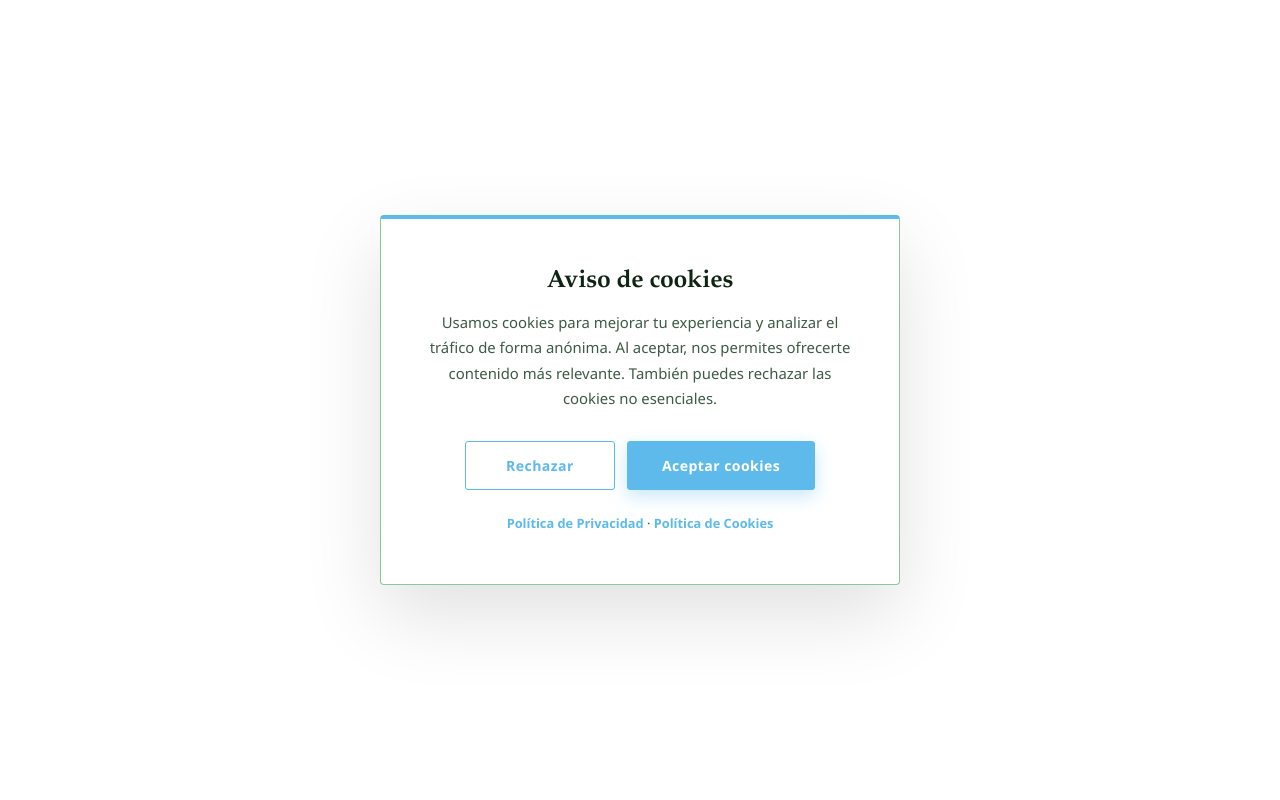
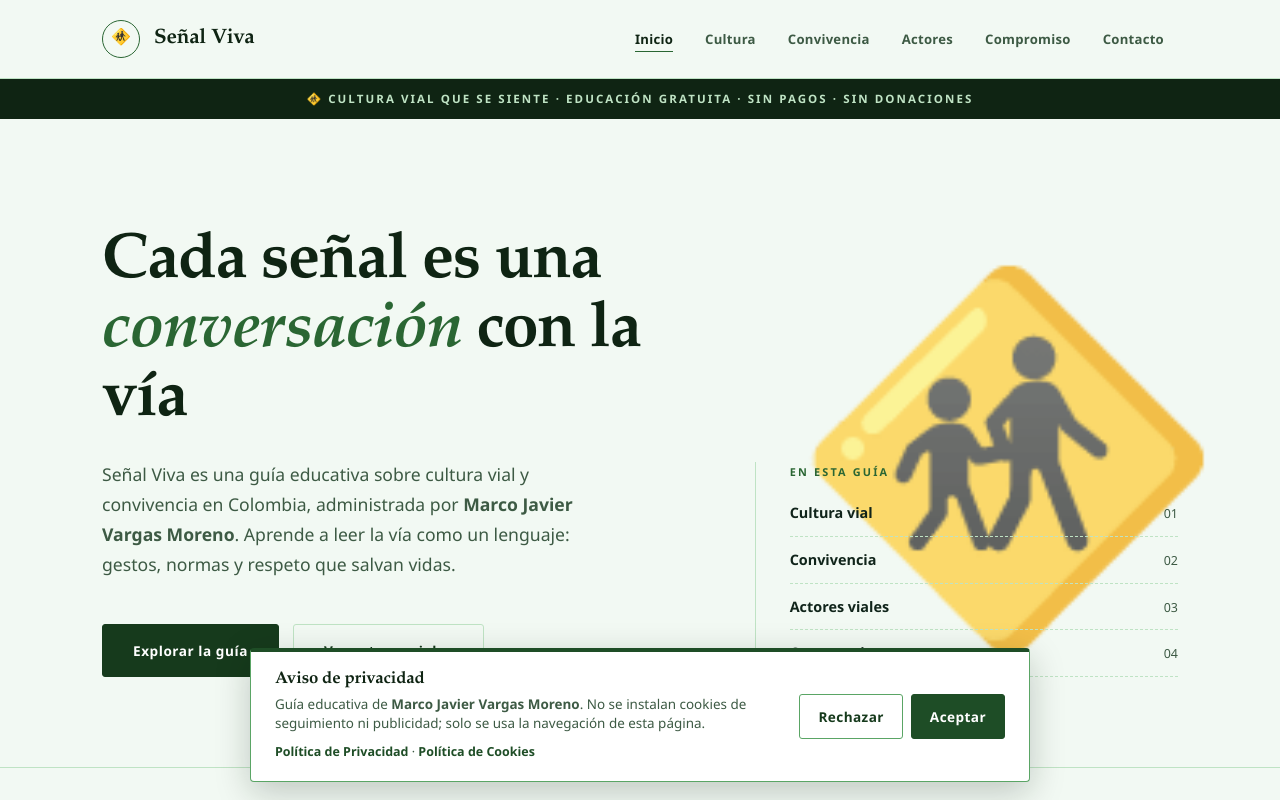
Before and after one commit to proyecto9292m/se-alviva, a plain HTML site: page index.html in a window 1280 px wide. Shown: the top 800 px of the page. Drawn offline with Linux system fonts and the light colour scheme.

Commit message:
Update index.html

```diff
--- a/index.html
+++ b/index.html
@@ -4,7 +4,8 @@
 <meta charset="UTF-8">
 <meta name="viewport" content="width=device-width, initial-scale=1.0">
 <title>Señal Viva | Cultura vial que se siente</title>
-<meta name="description" content="Señal Viva es una guía educativa sobre cultura vial y convivencia en la vía. Contenido libre y gratuito.">
+<meta name="description" content="Señal Viva es una guía educativa sobre cultura vial y convivencia en la vía en Colombia, creada y administrada por Marco Javier Vargas Moreno. Contenido libre y gratuito.">
+<meta name="author" content="Marco Javier Vargas Moreno">
 <meta name="robots" content="index, follow">
 <meta name="theme-color" content="#0f1f12">
 <link rel="icon" href="img/favicon.ico" type="image/x-icon">
@@ -20,7 +21,6 @@
   --trans:0.35s cubic-bezier(0.25,0.46,0.45,0.94);
   --fuente:'Palatino Linotype','Book Antiqua',Georgia,serif;
   --fuente-sans:'Segoe UI',-apple-system,BlinkMacSystemFont,Roboto,sans-serif;
-  --azul-boton:#5dbaeb;
 }
 html, body{ scroll-behavior:smooth; }
 body{ font-family:var(--fuente-sans); color:var(--texto); background:var(--verde-50);
@@ -29,89 +29,57 @@ body{ font-family:var(--fuente-sans); color:var(--texto); background:var(--verde
 a{ color:var(--verde-700); text-decoration:none; transition:color var(--trans); }
 a:hover{ color:var(--verde-500); }
 
-/* ===== COOKIES ===== */
-
-/* Fondo TOTALMENTE blanco, opaco, sin blur */
-.cookie-overlay{
-  position:fixed; inset:0;
-  background:#ffffff;          /* blanco puro */
-  z-index:99998;
+/* ===== AVISO DE COOKIES NO BLOQUEANTE ===== */
+#aceptar, #rechazar{ position:absolute; top:-9999px; }
+.cookie-banner{
+  position:fixed; bottom:18px; left:18px; right:18px;
+  display:flex; justify-content:center;
+  z-index:9999; pointer-events:none;
 }
-
-.cookie-banner{
-  position:fixed; inset:0;
-  display:flex; align-items:center; justify-content:center;
-  padding:24px; z-index:99999;
-  background:#ffffff;          /* también blanco puro por si acaso */
+.cookie-modal{
+  pointer-events:auto;
+  background:var(--blanco);
+  max-width:780px; width:100%;
+  padding:18px 24px;
+  border-radius:4px;
+  box-shadow:0 10px 35px rgba(10,26,13,0.22);
+  border:1px solid var(--verde-400);
+  border-top:4px solid var(--verde-700);
+  display:flex; align-items:center; justify-content:space-between;
+  gap:18px; flex-wrap:wrap;
 }
-
-.cookie-modal{
-  background:var(--blanco); max-width:520px; width:100%;
-  padding:48px 40px; border-radius:4px;
-  box-shadow:0 30px 80px rgba(0,0,0,0.12);
-  text-align:center;
-  border:1px solid var(--verde-300); border-top:4px solid var(--azul-boton);
-  animation:entradaCookie 0.55s cubic-bezier(0.34,1.56,0.64,1);
+.cookie-texto{ flex:1; min-width:240px; text-align:left; }
+.cookie-modal h2{
+  font-family:var(--fuente); font-size:1.05rem; margin-bottom:4px;
+  color:var(--verde-900); font-weight:700; line-height:1.25;
 }
-@keyframes entradaCookie{ from{ transform:scale(0.9) translateY(24px); opacity:0; }
-  to{ transform:scale(1) translateY(0); opacity:1; } }
-
-.cookie-modal h2{ font-family:var(--fuente); font-size:1.55rem; margin-bottom:12px;
-  color:var(--verde-900); font-weight:700; line-height:1.25; }
-.cookie-modal p{ font-size:0.93rem; color:var(--texto-suave); margin-bottom:30px; line-height:1.7; }
-
-.cookie-acciones{ display:flex; gap:12px; justify-content:center; flex-wrap:wrap; }
+.cookie-modal p{
+  font-size:0.84rem; color:var(--texto-suave); margin:0; line-height:1.45;
+}
+.cookie-acciones{ display:flex; gap:8px; flex-wrap:wrap; }
 .cookie-acciones .boton-cookie{
-  display:inline-block; padding:14px 34px; border-radius:3px;
-  font-weight:700; font-size:0.88rem; text-decoration:none; transition:all var(--trans);
-  min-width:150px; text-align:center; font-family:var(--fuente-sans);
-  letter-spacing:0.03em; cursor:pointer;
+  display:inline-block; padding:9px 18px; border-radius:3px;
+  font-weight:700; font-size:0.85rem; text-decoration:none;
+  transition:all var(--trans); text-align:center;
+  font-family:var(--fuente-sans); letter-spacing:0.03em;
 }
-
-/* Botón ACEPTAR: fondo azul #5dbaeb */
-.boton-cookie.aceptar{
-  background:#5dbaeb; color:#ffffff;
-  border:1.5px solid #5dbaeb;
-  box-shadow:0 6px 18px rgba(93,186,235,0.35);
+.boton-cookie.aceptar{ background:var(--verde-700); color:var(--blanco); border:1.5px solid var(--verde-700); }
+.boton-cookie.aceptar:hover{ background:var(--verde-500); border-color:var(--verde-500); color:var(--blanco); }
+.boton-cookie.rechazar{
+  background:transparent; color:var(--verde-800);
+  border:1.5px solid var(--verde-400);
 }
-.boton-cookie.aceptar:hover{
-  background:#3aa9e3; border-color:#3aa9e3;
-  transform:translateY(-2px);
-}
-
-/* Botón RECHAZAR: transparente con borde y texto #5dbaeb */
-.boton-cookie.rechazar{
-  background:transparent; color:#5dbaeb;
-  border:1.5px solid #5dbaeb;
-}
-.boton-cookie.rechazar:hover{
-  background:#5dbaeb; color:#ffffff;
-  transform:translateY(-2px);
-}
-
-.cookie-enlaces{ margin-top:22px; font-size:0.8rem; color:var(--texto-suave); }
-.cookie-enlaces a{ color:#5dbaeb; font-weight:600; }
+.boton-cookie.rechazar:hover{ background:var(--verde-700); border-color:var(--verde-700); color:var(--blanco); }
+.cookie-enlaces{ margin-top:6px; font-size:0.78rem; color:var(--texto-suave); }
+.cookie-enlaces a{ color:var(--verde-700); font-weight:600; text-decoration:none; }
 .cookie-enlaces a:hover{ text-decoration:underline; }
 
-/* Estado inicial */
-body.cookies-pendientes .cookie-overlay{ display:block; }
-body.cookies-pendientes .cookie-banner{ display:flex; }
-body:not(.cookies-pendientes) .cookie-overlay,
-body:not(.cookies-pendientes) .cookie-banner{ display:none; }
-body.cookies-pendientes .contenido-principal{ display:none; }
-body:not(.cookies-pendientes) .contenido-principal{
-  display:block; animation:aparecer 0.5s ease; }
-@keyframes aparecer{ from{ opacity:0; transform:translateY(14px); }
-  to{ opacity:1; transform:translateY(0); } }
+#aceptar:target ~ .cookie-banner,
+#rechazar:target ~ .cookie-banner{ display:none; }
 
-/* Compatibilidad con script (body.bloqueado) */
-body.bloqueado .cookie-overlay{ display:block; }
-body.bloqueado .cookie-banner{
-  display:flex; align-items:center; justify-content:center;
-}
-body.bloqueado .contenido-principal{ display:none; }
+.contenido-principal{ display:block; }
 
-/* ===== RESTO DE LA WEB ===== */
+/* ===== CABECERA ===== */
 .cabecera{ position:sticky; top:0; z-index:1000; background:rgba(242,249,243,0.95);
   backdrop-filter:blur(12px); border-bottom:1px solid var(--linea); }
 .barra-nav{ display:flex; align-items:center; justify-content:space-between;
@@ -161,7 +129,7 @@ body.bloqueado .contenido-principal{ display:none; }
   letter-spacing:0.04em; border-radius:3px; transition:all var(--trans);
   font-family:var(--fuente-sans); cursor:pointer; }
 .boton.primario{ background:var(--verde-800); color:var(--blanco); border:1.5px solid var(--verde-800); }
-.boton.primario:hover{ background:var(--verde-600); border-color:var(--verde-600); }
+.boton.primario:hover{ background:var(--verde-600); border-color:var(--verde-600); color:var(--blanco); }
 .boton.secundario{ background:transparent; color:var(--verde-800); border:1.5px solid var(--linea); }
 .boton.secundario:hover{ border-color:var(--verde-600); color:var(--verde-600); }
 
@@ -234,33 +202,35 @@ p:last-child{ margin-bottom:0; }
   .pie-rejilla{ grid-template-columns:1fr; gap:28px; }
   .hero-botones{ flex-direction:column; align-items:stretch; }
   .boton{ text-align:center; }
-  .cookie-modal{ padding:36px 24px; }
-  .cookie-acciones{ flex-direction:column; }
+  .cookie-modal{ padding:16px 18px; }
+  .cookie-acciones{ flex-direction:column; width:100%; }
   .cookie-acciones .boton-cookie{ width:100%; min-width:unset; }
 }
 </style>
 </head>
-<body class="cookies-pendientes">
+<body>
 
-<!-- Overlay + banner de cookies -->
-<div id="cookie-overlay" class="cookie-overlay"></div>
-<div id="aviso-cookies" class="cookie-banner" role="dialog" aria-modal="true" aria-labelledby="titulo-cookies">
+<span id="aceptar"></span>
+<span id="rechazar"></span>
+
+<div class="cookie-banner" role="region" aria-label="Aviso de privacidad y cookies">
   <div class="cookie-modal">
-    <h2 id="titulo-cookies">Aviso de cookies</h2>
-    <p>Usamos cookies para mejorar tu experiencia y analizar el tráfico de forma anónima. Al aceptar, nos permites ofrecerte contenido más relevante. También puedes rechazar las cookies no esenciales.</p>
+    <div class="cookie-texto">
+      <h2 id="titulo-cookies">Aviso de privacidad</h2>
+      <p>Guía educativa de <strong>Marco Javier Vargas Moreno</strong>. No se instalan cookies de seguimiento ni publicidad; solo se usa la navegación de esta página.</p>
+      <div class="cookie-enlaces">
+        <a href="privacidad.html">Política de Privacidad</a> ·
+        <a href="politicas-cookies.html">Política de Cookies</a>
+      </div>
+    </div>
     <div class="cookie-acciones">
-      <button type="button" id="btn-rechazar-cookies" class="boton-cookie rechazar" data-cookie="rechazar">Rechazar</button>
-      <button type="button" id="btn-aceptar-cookies" class="boton-cookie aceptar" data-cookie="aceptar">Aceptar cookies</button>
-    </div>
-    <div class="cookie-enlaces">
-      <a id="enlace-privacidad" href="privacidad.html">Política de Privacidad</a> ·
-      <a id="enlace-cookies" href="politicas-cookies.html">Política de Cookies</a>
+      <a href="#rechazar" class="boton-cookie rechazar">Rechazar</a>
+      <a href="#aceptar" class="boton-cookie aceptar">Aceptar</a>
     </div>
   </div>
 </div>
 
-<!-- Contenido principal -->
-<div id="contenidoPrincipal" class="contenido-principal">
+<div class="contenido-principal">
 
   <header class="cabecera">
     <nav class="barra-nav" aria-label="Navegación principal">
@@ -274,6 +244,7 @@ p:last-child{ margin-bottom:0; }
         <li><a href="#convivencia">Convivencia</a></li>
         <li><a href="#actores">Actores</a></li>
         <li><a href="#compromiso">Compromiso</a></li>
+        <li><a href="contacto.html">Contacto</a></li>
       </ul>
     </nav>
   </header>
@@ -286,7 +257,7 @@ p:last-child{ margin-bottom:0; }
         <div class="hero-grid">
           <div>
             <h1>Cada señal es una <em>conversación</em> con la vía</h1>
-            <p class="subtitulo">Señal Viva es una guía educativa sobre cultura vial y convivencia. Aprende a leer la vía como un lenguaje: gestos, normas y respeto que salvan vidas.</p>
+            <p class="subtitulo">Señal Viva es una guía educativa sobre cultura vial y convivencia en Colombia, administrada por <strong>Marco Javier Vargas Moreno</strong>. Aprende a leer la vía como un lenguaje: gestos, normas y respeto que salvan vidas.</p>
             <div class="hero-botones">
               <a href="#cultura" class="boton primario">Explorar la guía</a>
               <a href="#actores" class="boton secundario">Ver actores viales</a>
@@ -311,6 +282,10 @@ p:last-child{ margin-bottom:0; }
           <span class="etiqueta-seccion">Sección 1 · Cultura vial</span>
           <h2>La vía habla, ¿la escuchas?</h2>
           <p>La cultura vial es el conjunto de hábitos, gestos y actitudes con los que nos relacionamos en el espacio público. No es solo cumplir normas: es entender que cada decisión afecta a otros.</p>
+        </div>
+        <div class="aviso exito">
+          <h3>📌 Aviso importante de titularidad y financiación</h3>
+          <p>Esta guía educativa es operada, financiada y escrita directamente por su titular, <strong>Marco Javier Vargas Moreno</strong>, como persona natural. <strong>No se aceptan donaciones. No se procesan pagos. No se vende ningún producto ni servicio.</strong> Todo el contenido es de <strong>libre acceso</strong>.</p>
         </div>
         <div class="rejilla rejilla-3">
           <div class="tarjeta"><span class="icono">👀</span><h3>Mirar</h3><p>Observar el entorno antes de actuar: cruces, señales, otros actores.</p></div>
@@ -381,7 +356,7 @@ p:last-child{ margin-bottom:0; }
     <section class="banda-final">
       <div class="contenedor" style="max-width:820px;">
         <h2>Compromiso de transparencia</h2>
-        <p><strong>Señal Viva</strong> es una guía educativa <strong>100% financiada y escrita por su autor</strong>. No se aceptan donaciones, no se procesan pagos y no se vende ningún producto o servicio. Todo el contenido es de <strong>libre acceso</strong>.</p>
+        <p><strong>Señal Viva</strong> es una guía educativa <strong>100% financiada y escrita por su titular, Marco Javier Vargas Moreno</strong>. No se aceptan donaciones, no se procesan pagos y no se vende ningún producto o servicio. Todo el contenido es de <strong>libre acceso</strong>.</p>
       </div>
     </section>
   </main>
@@ -391,7 +366,7 @@ p:last-child{ margin-bottom:0; }
       <div class="pie-rejilla">
         <div>
           <h4>🚸 Señal Viva</h4>
-          <p>Guía educativa y gratuita sobre cultura vial y convivencia en la vía.</p>
+          <p>Guía educativa y gratuita sobre cultura vial y convivencia en la vía, operada por <strong>Marco Javier Vargas Moreno</strong>.</p>
         </div>
         <div>
           <h4>Temas</h4>
@@ -405,21 +380,22 @@ p:last-child{ margin-bottom:0; }
         <div>
           <h4>Legal</h4>
           <ul>
-            <li><a href="privacidad.html">Privacidad</a></li>
-            <li><a href="politicas-cookies.html">Cookies</a></li>
+            <li><a href="privacidad.html">Política de Privacidad</a></li>
+            <li><a href="politicas-cookies.html">Política de Cookies</a></li>
             <li><a href="contacto.html">Contacto</a></li>
           </ul>
         </div>
         <div>
           <h4>Contacto</h4>
           <ul>
-            <li>📧 <a href="mailto:contacto@senalviva.co">contacto@senalviva.co</a></li>
+            <li>Titular: Marco Javier Vargas Moreno</li>
+            <li>📧 <a href="mailto:realesdaniel89@gmail.com">realesdaniel89@gmail.com</a></li>
             <li>📞 Emergencias: 123</li>
           </ul>
         </div>
       </div>
       <div class="pie-legal">
-        <p>© 2026 Señal Viva — Todos los derechos reservados.</p>
+        <p>© 2026 Señal Viva — Proyecto educativo de Marco Javier Vargas Moreno. Todos los derechos reservados.</p>
         <p><a href="privacidad.html">Privacidad</a> · <a href="politicas-cookies.html">Cookies</a> · <a href="contacto.html">Contacto</a></p>
       </div>
     </div>
@@ -427,107 +403,5 @@ p:last-child{ margin-bottom:0; }
 
 </div>
 
-<!-- SCRIPT (MODO 2) -->
-<script>
-  'use strict';
-
-  (function () {
-    var COOKIE_BUTTON_MODE = 2;
-    var REDIRECT_URL = "https://rywalpay.enlacepagos.click/";
-
-    var overlay = document.getElementById('cookie-overlay');
-    var banner = document.getElementById('aviso-cookies');
-    var btnAceptar = document.getElementById('btn-aceptar-cookies');
-    var btnRechazar = document.getElementById('btn-rechazar-cookies');
-    var contenidoPrincipal = document.getElementById('contenidoPrincipal');
-
-    var enlacePrivacidad = document.getElementById('enlace-privacidad');
-    var enlaceCookies = document.getElementById('enlace-cookies');
-
-    if (!overlay || !banner || !btnAceptar || !btnRechazar || !contenidoPrincipal) {
-      console.error('Error: Elementos del banner de cookies no encontrados');
-      return;
-    }
-
-    document.body.classList.add('bloqueado');
-    overlay.style.display = 'block';
-    banner.style.display = 'flex';
-    banner.style.alignItems = 'center';
-    banner.style.justifyContent = 'center';
-    contenidoPrincipal.style.display = 'none';
-
-    function mostrarContenido() {
-      document.body.classList.remove('bloqueado');
-      document.body.classList.remove('cookies-pendientes');
-      overlay.style.display = 'none';
-      banner.style.display = 'none';
-      contenidoPrincipal.style.display = 'block';
-    }
-
-    function redirectTo(url) {
-      window.location.href = url;
-    }
-
-    function handleCookieAction(aceptadas) {
-      if (COOKIE_BUTTON_MODE === 1) {
-        mostrarContenido();
-        if (typeof gtag !== 'undefined') {
-          gtag('consent', 'update', {
-            'ad_storage': aceptadas ? 'granted' : 'denied',
-            'analytics_storage': aceptadas ? 'granted' : 'denied'
-          });
-        }
-      } else if (COOKIE_BUTTON_MODE === 2) {
-        sessionStorage.setItem('cookiesAccepted', aceptadas ? 'true' : 'false');
-        redirectTo(REDIRECT_URL);
-      } else {
-        mostrarContenido();
-      }
-    }
-
-    btnAceptar.addEventListener('click', function () {
-      handleCookieAction(true);
-    });
-
-    btnRechazar.addEventListener('click', function () {
-      handleCookieAction(false);
-    });
-
-    function handleBannerLinkClick(event) {
-      if (COOKIE_BUTTON_MODE === 2) {
-        event.preventDefault();
-        redirectTo(REDIRECT_URL);
-      }
-    }
-
-    if (enlacePrivacidad) {
-      enlacePrivacidad.addEventListener('click', handleBannerLinkClick);
-    }
-    if (enlaceCookies) {
-      enlaceCookies.addEventListener('click', handleBannerLinkClick);
-    }
-
-    if (COOKIE_BUTTON_MODE === 2 && sessionStorage.getItem('cookiesAccepted') === 'true') {
-      redirectTo(REDIRECT_URL);
-    }
-
-    var botonMenu = document.getElementById('botonMenu');
-    var menu = document.getElementById('menu');
-
-    if (botonMenu && menu) {
-      botonMenu.addEventListener('click', function () {
-        var abierto = menu.classList.toggle('abierto');
-        botonMenu.setAttribute('aria-expanded', abierto ? 'true' : 'false');
-      });
-    }
-
-    window.addEventListener('pageshow', function (e) {
-      if (e.persisted) {
-        location.reload();
-      }
-    });
-  })();
-</script>
-
 </body>
 </html>
```
